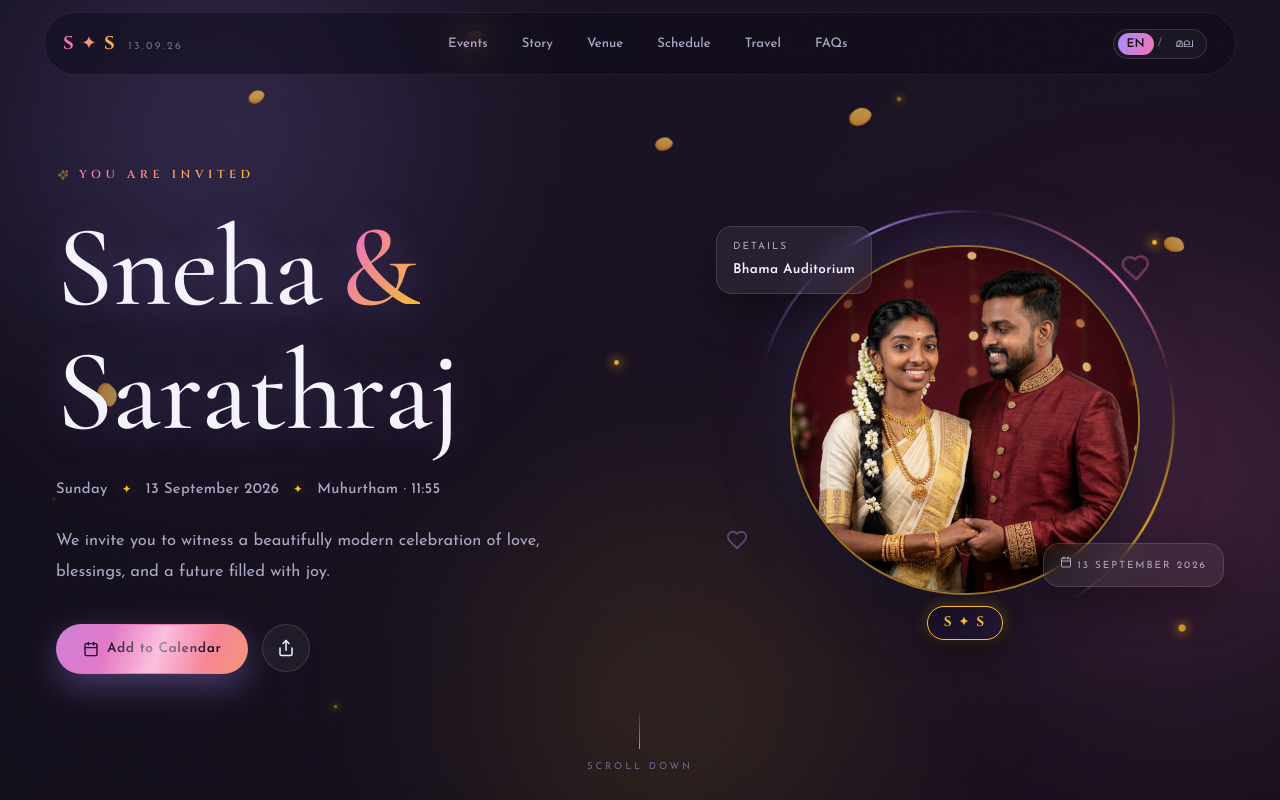
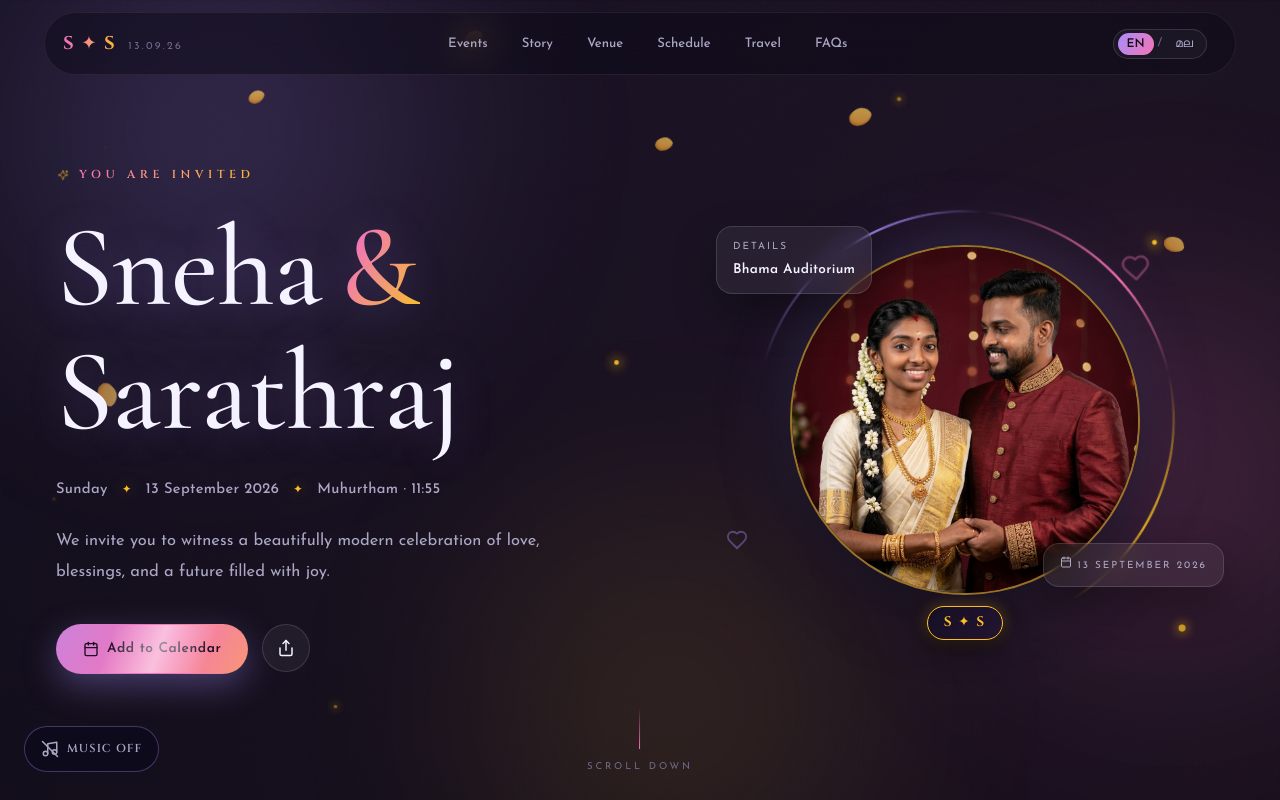
Before and after one commit to aneeshaji/wed-platform, a React (Vite) app: page / in a window 1280 px wide. Shown: the top 800 px of the page. Built offline with nearby package versions, Linux system fonts and the light colour scheme.

Commit message:
feat: add floating background music player with fade in/out and playing animation

```diff
--- a/src/App.css
+++ b/src/App.css
@@ -1830,7 +1830,99 @@ body {
   text-align: center;
 }
 
-/* ---------- Lightbox ---------- */
+/* ---------- Floating music player ---------- */
+
+.music-btn {
+  position: fixed;
+  bottom: 28px;
+  left: 24px;
+  z-index: 90;
+  display: flex;
+  align-items: center;
+  gap: 8px;
+  height: 46px;
+  padding: 0 16px;
+  border: 1px solid rgba(167, 139, 250, 0.35);
+  border-radius: 999px;
+  background: rgba(12, 10, 28, 0.72);
+  backdrop-filter: blur(14px);
+  -webkit-backdrop-filter: blur(14px);
+  color: var(--muted);
+  font-size: 0.78rem;
+  font-family: var(--display);
+  font-weight: 600;
+  letter-spacing: 0.1em;
+  text-transform: uppercase;
+  cursor: pointer;
+  overflow: visible;
+  transition:
+    color 0.3s ease,
+    border-color 0.3s ease,
+    background 0.3s ease,
+    box-shadow 0.3s ease,
+    transform 0.3s var(--ease);
+}
+
+.music-btn:hover {
+  color: var(--text);
+  border-color: rgba(167, 139, 250, 0.65);
+  background: rgba(20, 16, 48, 0.85);
+  box-shadow: 0 8px 32px rgba(167, 139, 250, 0.18);
+  transform: translateY(-2px);
+}
+
+/* Active / playing state */
+.music-btn--playing {
+  color: var(--violet);
+  border-color: rgba(167, 139, 250, 0.6);
+  background: rgba(12, 10, 28, 0.82);
+  box-shadow:
+    0 0 0 1px rgba(167, 139, 250, 0.2),
+    0 8px 32px rgba(167, 139, 250, 0.22);
+}
+
+/* Pulsing rings when music is playing */
+.music-btn-rings {
+  display: none;
+  position: absolute;
+  inset: -1px;
+  border-radius: 999px;
+  pointer-events: none;
+}
+
+.music-btn--playing .music-btn-rings {
+  display: block;
+  animation: music-ring 2s ease-out infinite;
+  border: 1px solid rgba(167, 139, 250, 0.45);
+}
+
+.music-btn--playing .music-btn-rings::after {
+  content: '';
+  position: absolute;
+  inset: -1px;
+  border-radius: 999px;
+  border: 1px solid rgba(244, 114, 182, 0.3);
+  animation: music-ring 2s ease-out infinite 0.7s;
+}
+
+@keyframes music-ring {
+  0% {
+    transform: scale(1);
+    opacity: 0.8;
+  }
+  100% {
+    transform: scale(1.5);
+    opacity: 0;
+  }
+}
+
+.music-btn-label {
+  white-space: nowrap;
+  font-size: 0.72rem;
+  letter-spacing: 0.1em;
+}
+
+
 
 .lightbox {
   position: fixed;
--- a/src/App.jsx
+++ b/src/App.jsx
@@ -15,6 +15,8 @@ import {
   HelpIcon,
   MapPinIcon,
   MenuIcon,
+  MusicIcon,
+  MusicMutedIcon,
   PhoneIcon,
   PlaneIcon,
   RingsIcon,
@@ -404,6 +406,9 @@ function App() {
   const [lightbox, setLightbox] = useState(null)
   const [openFaq, setOpenFaq] = useState(null)
   const countdown = useCountdown(weddingTarget)
+  const audioRef = useRef(null)
+  const [musicPlaying, setMusicPlaying] = useState(false)
+  const [musicStarted, setMusicStarted] = useState(false)
 
   const T = L[lang]
   const tr = (o) => (lang === 'ml' ? o.ml : o.en)
@@ -429,6 +434,68 @@ function App() {
       document.body.style.overflow = ''
     }
   }, [menuOpen, lightbox])
+
+  // Auto-start music on first user interaction (browsers block autoplay until then)
+  useEffect(() => {
+    const startOnInteraction = () => {
+      if (musicStarted) return
+      const audio = audioRef.current
+      if (!audio) return
+      audio.volume = 0
+      audio.play().then(() => {
+        setMusicPlaying(true)
+        setMusicStarted(true)
+        // Fade in gradually
+        let vol = 0
+        const fade = setInterval(() => {
+          vol = Math.min(vol + 0.02, 0.35)
+          audio.volume = vol
+          if (vol >= 0.35) clearInterval(fade)
+        }, 80)
+      }).catch(() => { /* autoplay blocked */ })
+      document.removeEventListener('click', startOnInteraction)
+      document.removeEventListener('touchstart', startOnInteraction)
+      document.removeEventListener('keydown', startOnInteraction)
+    }
+    document.addEventListener('click', startOnInteraction, { once: true })
+    document.addEventListener('touchstart', startOnInteraction, { once: true })
+    document.addEventListener('keydown', startOnInteraction, { once: true })
+    return () => {
+      document.removeEventListener('click', startOnInteraction)
+      document.removeEventListener('touchstart', startOnInteraction)
+      document.removeEventListener('keydown', startOnInteraction)
+    }
+  }, [musicStarted])
+
+  const toggleMusic = () => {
+    const audio = audioRef.current
+    if (!audio) return
+    if (musicPlaying) {
+      // Fade out then pause
+      let vol = audio.volume
+      const fade = setInterval(() => {
+        vol = Math.max(vol - 0.03, 0)
+        audio.volume = vol
+        if (vol <= 0) {
+          clearInterval(fade)
+          audio.pause()
+          setMusicPlaying(false)
+        }
+      }, 60)
+    } else {
+      audio.volume = 0
+      audio.play().then(() => {
+        setMusicPlaying(true)
+        setMusicStarted(true)
+        let vol = 0
+        const fade = setInterval(() => {
+          vol = Math.min(vol + 0.02, 0.35)
+          audio.volume = vol
+          if (vol >= 0.35) clearInterval(fade)
+        }, 80)
+      }).catch(() => {})
+    }
+  }
 
   const shareInvite = async () => {
     const url = window.location.href
@@ -1022,6 +1089,19 @@ function App() {
         <ArrowUpIcon size={18} />
       </button>
 
+      {/* ── Floating music player ── */}
+      <audio ref={audioRef} src="/audio/background.mp3" loop preload="none" />
+      <button
+        className={`music-btn${musicPlaying ? ' music-btn--playing' : ''}`}
+        type="button"
+        aria-label={musicPlaying ? 'Pause background music' : 'Play background music'}
+        onClick={toggleMusic}
+      >
+        <span className="music-btn-rings" aria-hidden="true" />
+        {musicPlaying ? <MusicIcon size={18} /> : <MusicMutedIcon size={18} />}
+        <span className="music-btn-label">{musicPlaying ? 'Music On' : 'Music Off'}</span>
+      </button>
+
 
     </div>
   )
--- a/src/icons.jsx
+++ b/src/icons.jsx
@@ -113,6 +113,17 @@ export function MusicIcon({ size = 18, className }) {
       <path d="M9 18V5l12-2v13" />
       <circle cx="6" cy="18" r="3" />
       <circle cx="18" cy="16" r="3" />
+    </svg>
+  )
+}
+
+export function MusicMutedIcon({ size = 18, className }) {
+  return (
+    <svg {...base(size, className)}>
+      <path d="M9 18V5l12-2v13" />
+      <circle cx="6" cy="18" r="3" />
+      <circle cx="18" cy="16" r="3" />
+      <line x1="2" y1="2" x2="22" y2="22" />
     </svg>
   )
 }
```
Also changed, not shown: public/audio/README.md (added).
